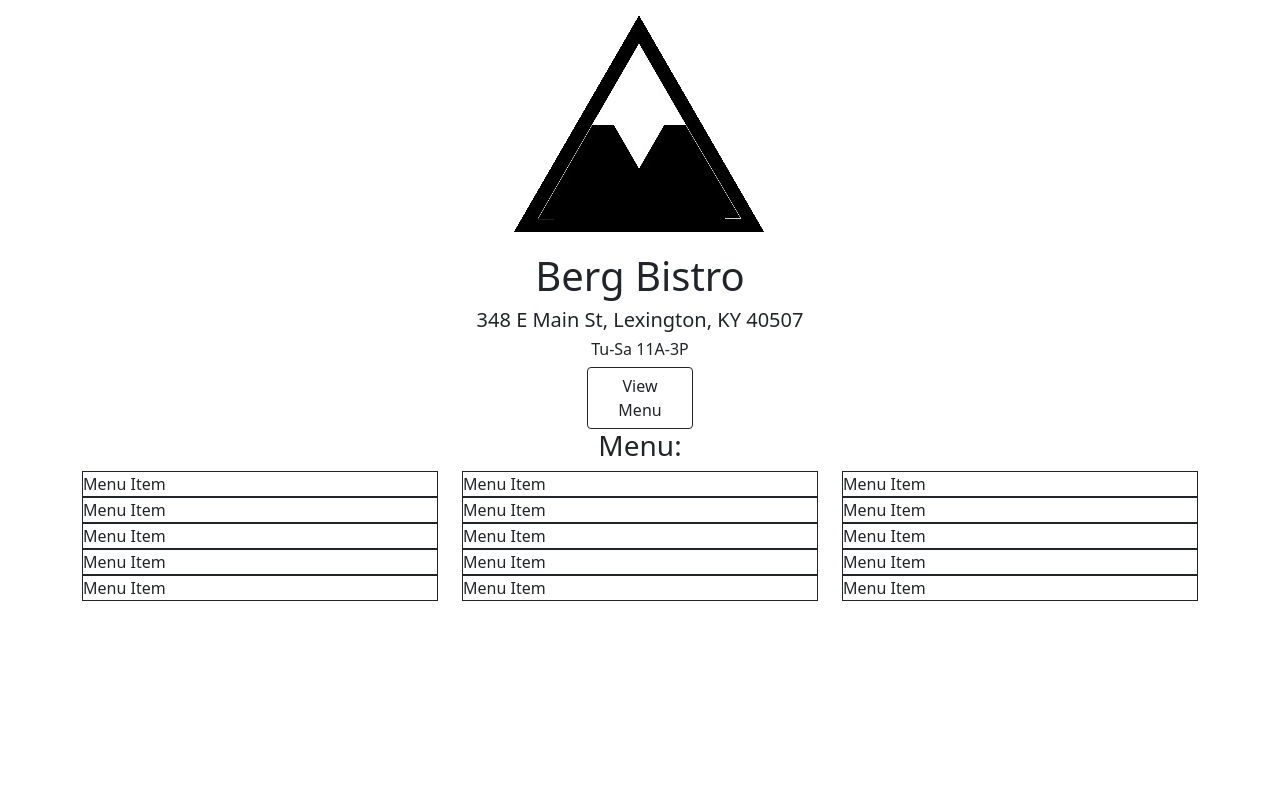
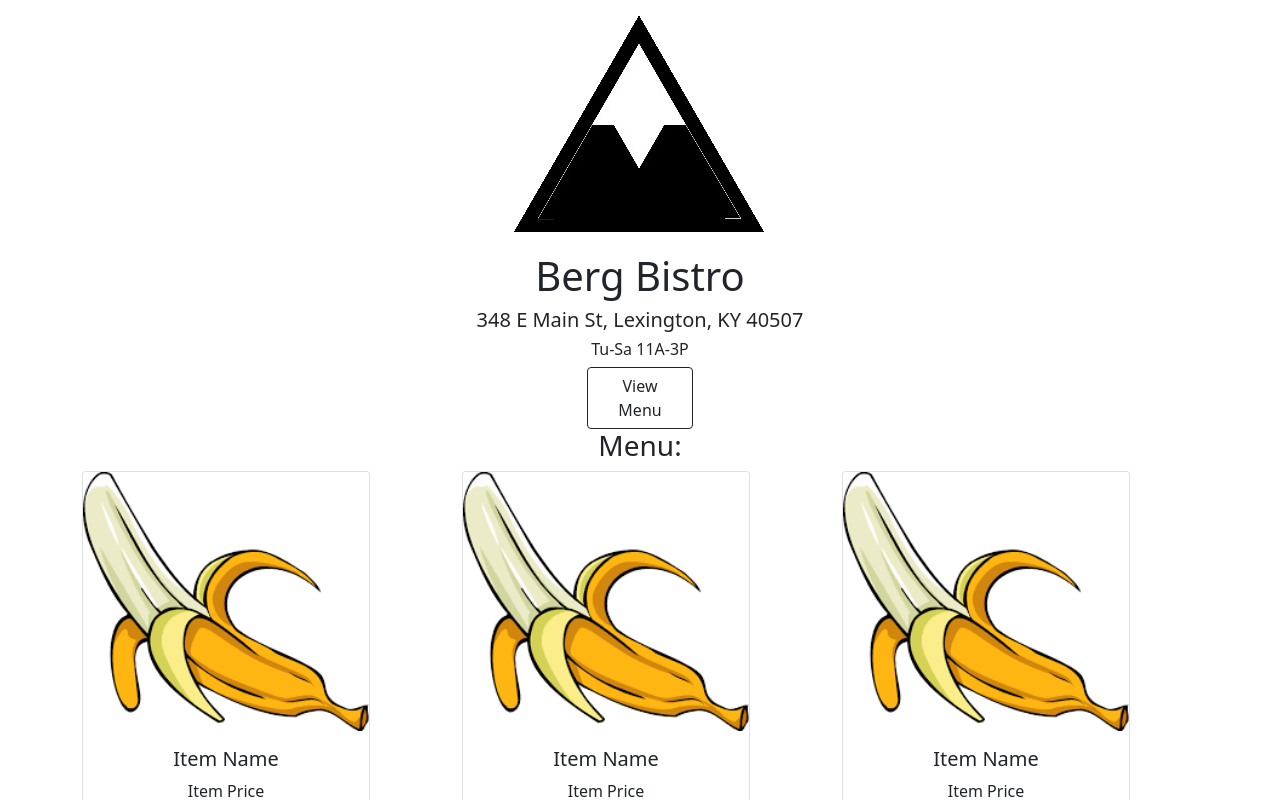
Before and after one commit to amills25/Menu, a React (Create React App) app: page / in a window 1280 px wide. Shown: the top 800 px of the page. Built offline with nearby package versions, Linux system fonts and the light colour scheme.

Commit message:
added image array and formatted cards

```diff
--- a/src/App.js
+++ b/src/App.js
@@ -14,6 +14,23 @@ class App extends Component {
             image: null,
             menuAPIData: {}
         };
+        let imageArray = [
+            "./img/banana.png",
+            "./img/burger.png",
+            "./img/chef.png",
+            "./img/chefhatblack.jpg",
+            "./img/donut.jpg",
+            "./img/fries.png",
+            "./img/fruit.png",
+            "./img/hotdog.png",
+            "./img/pasta.jpg",
+            "./img/pie.png",
+            "./img/pizza.png",
+            "./img/plate.jpg",
+            "./img/salad.jpg",
+            "./img/sandwich.png",
+            "./img/tacos.png",
+        ]
     }
 
 
@@ -29,11 +46,7 @@ class App extends Component {
         )
     }
     generateImage(img) {
-        this.setState (
-            {
-                image: img
-            }
-        )
+
     }
     componentDidMount() {
         console.log("App successfully loaded!");
@@ -83,22 +96,22 @@ class App extends Component {
                 <button className='d-grid gap-2 col-1 mx-auto btn btn-outline-dark' onClick={this.loadAPI.bind(this)}>View Menu</button>
                 <h3 className="text-center">Menu:</h3>
                 <div className='container'>
-                    <div className='row'>
-                        <div className='col'>
+                    <div className='row justify-content-center'>
+                        <div className='col text-center'>
                             <Item />
                             <Item />
                             <Item />
                             <Item />
                             <Item />
                         </div>
-                        <div className='col'>
+                        <div className='col text-center'>
                             <Item />
                             <Item />
                             <Item />
                             <Item />
                             <Item />
                         </div>
-                        <div className='col'>
+                        <div className='col text-center'>
                             <Item />
                             <Item />
                             <Item />
--- a/src/Item.js
+++ b/src/Item.js
@@ -14,17 +14,20 @@ export default function Item() {
     //View
     //show a card or list of info
     return (
-        <div className="border border-dark">
-            Menu Item
+        // <div className="border border-dark">
+        //     Menu Item
+        // </div>
+        <div class="card" style= {{width: 18 + 'rem'}}>
+            <img src="./img/banana.png" class="card-img-top" alt="banana" />
+                <div class="card-body">
+                    <h5 class="card-title">Item Name</h5>
+                    <p class="card-text">Item Price</p>
+                    <p class="card-text">Item Description -- but this one is particularly long. How long can I make it?</p>
+                </div>
         </div>
-    )
+    );
 }
 
-{/* <div class="card" style="width: 18rem;">
-  <img src="./img/banana.png" class="card-img-top" alt="banana">
-  <div class="card-body">
-    <h5 class="card-title">{this.state.menuAPIData.name}</h5>
-    <p class="card-text">"$" + {this.state.generatePrice}</p>
-    <p class="card-text">{this.state.menuAPIData.description}</p>
-  </div>
-</div> */}
+// {this.state.menuAPIData.name}
+// {this.state.generatePrice}
+// {this.state.menuAPIData.description}
```
